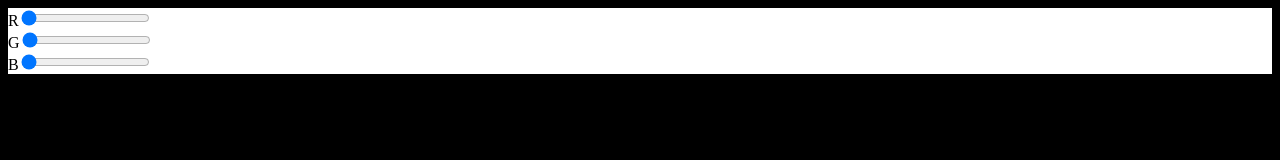
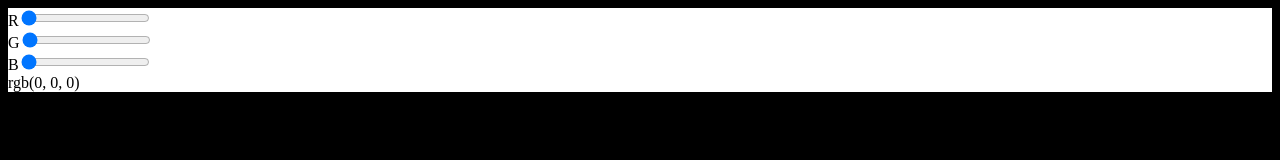
Before and after one commit to fernandogbz/rgb-color-slider, a plain HTML site: page index.html in a window 1280 px wide. Drawn offline with Linux system fonts and the light colour scheme.

Commit message:
HTML - #output span

```diff
--- a/index.html
+++ b/index.html
@@ -24,6 +24,7 @@
 			<div class="wrapper">
 				B<input type="range" min="0" max="255" value="0" id="blue" oninput="colors()" />
 			</div>
+			<span id="output">rgb(0, 0, 0)</span>
 		</div>
 	</body>
 </html>
```
